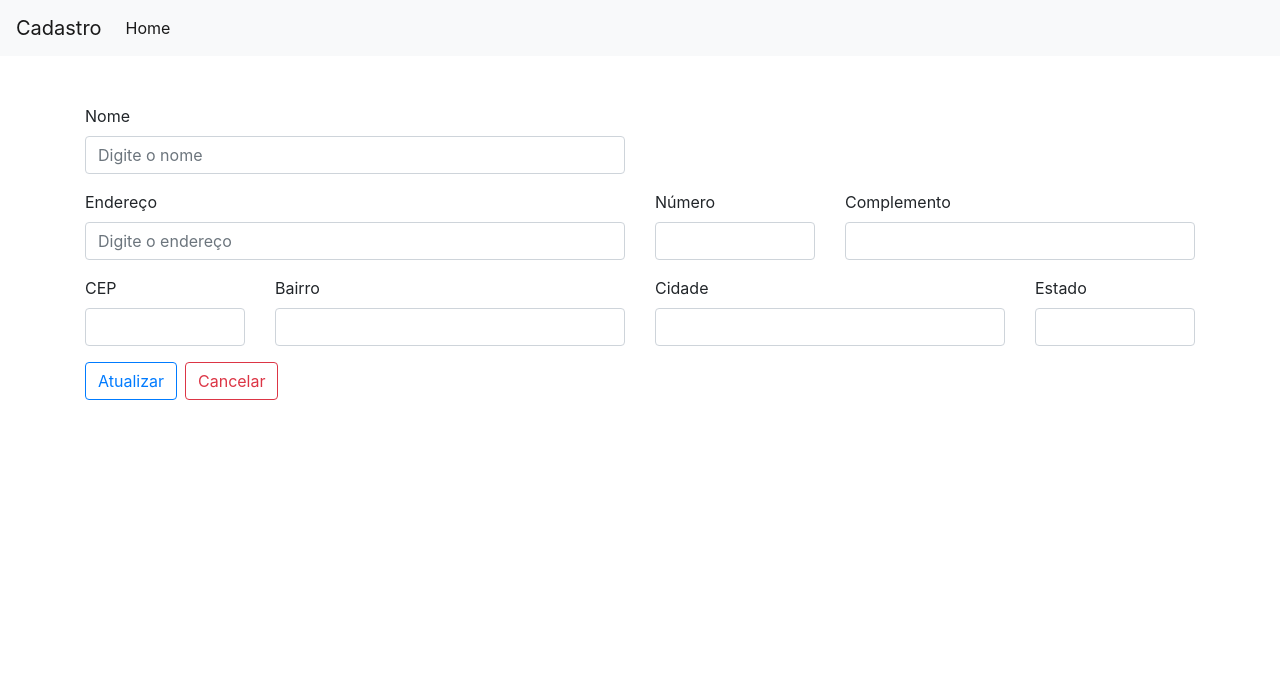
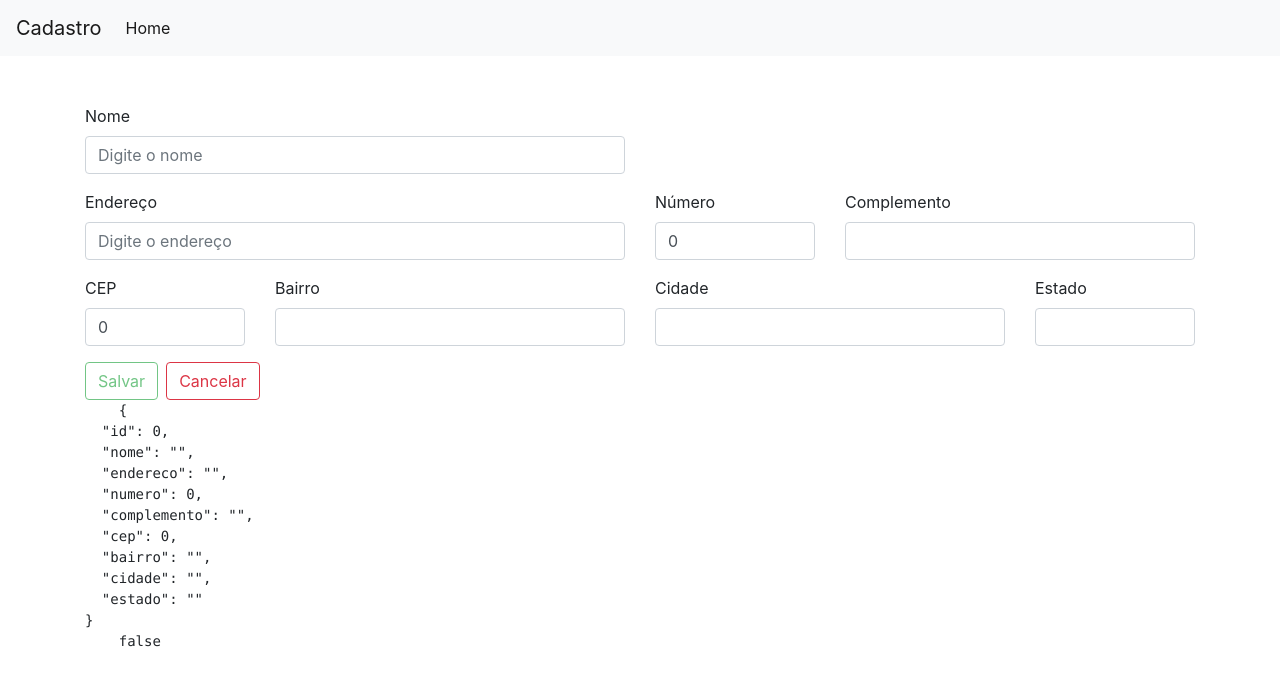
Before and after one commit to fabioleforte/cadastro, an Angular app: page /cadastro in a window 1280 px wide. Shown: the top 686 px of the page. Built offline with nearby package versions, Linux system fonts and the light colour scheme; no server answers.

Commit message:
correção no id, colocado validações

```diff
--- a/src/app/cadastro/cadastro.component.html
+++ b/src/app/cadastro/cadastro.component.html
@@ -9,6 +9,7 @@
           formControlName="nome"
           aria-describedby="nomeHelp"
           placeholder="Digite o nome"
+          maxLength="100"
         />
       </div>
     </div>
@@ -24,6 +25,7 @@
           formControlName="endereco"
           aria-describedby="enderecoHelp"
           placeholder="Digite o endereço"
+          maxLength="100"
         />
       </div>
     </div>
@@ -31,7 +33,7 @@
       <div class="form-group">
         <label for="numero">Número</label>
         <input
-          type="text"
+          type="number"
           class="form-control"
           formControlName="numero"
           aria-describedby="numeroHelp"
@@ -55,7 +57,12 @@
     <div class="col-md-2">
       <div class="form-group">
         <label for="cep">CEP</label>
-        <input type="text" class="form-control" formControlName="cep" aria-describedby="cepHelp" />
+        <input
+          type="number"
+          class="form-control"
+          formControlName="cep"
+          aria-describedby="cepHelp"
+        />
       </div>
     </div>
 
@@ -95,11 +102,21 @@
     </div>
   </div>
 
-  <button class="btn btn-outline-success mr-2" (click)="salvar()" *ngIf="habilitaSalvar">
+  <button
+    class="btn btn-outline-success mr-2"
+    (click)="salvar()"
+    *ngIf="habilitaSalvar"
+    [disabled]="form.invalid"
+  >
     Salvar
   </button>
   <button class="btn btn-outline-primary mr-2" (click)="atualizar()" *ngIf="habilitaAtualizar">
     Atualizar
   </button>
   <a class="btn btn-outline-danger mr-2" href="/lista">Cancelar</a>
+
+  <pre>
+    {{ form.value | json }}
+    {{ form.valid | json }}
+  </pre>
 </form>
--- a/src/app/cadastro/cadastro.component.ts
+++ b/src/app/cadastro/cadastro.component.ts
@@ -1,7 +1,7 @@
 import { Component, OnInit } from '@angular/core';
 import { ActivatedRoute, Router } from '@angular/router';
 import { ListaService } from './../lista/lista.service';
-import { FormGroup, FormBuilder } from '@angular/forms';
+import { FormGroup, FormBuilder, Validators } from '@angular/forms';
 import { Endereco } from './../shared/endereco';
 import { ToastrService } from 'ngx-toastr';
 
@@ -16,6 +16,7 @@ export class CadastroComponent implements OnInit {
   endereco: Endereco;
   habilitaSalvar: boolean;
   habilitaAtualizar: boolean;
+  pt = '[0-9]+$';
 
   constructor(
     private route: ActivatedRoute,
@@ -32,7 +33,7 @@ export class CadastroComponent implements OnInit {
     this.route.params.subscribe((params: any) => {
       const id = params['id'];
 
-      if (id === '') {
+      if (id === '' || id === undefined) {
         this.habilitaSalvar = true;
         this.habilitaAtualizar = false;
       } else {
@@ -53,15 +54,15 @@ export class CadastroComponent implements OnInit {
   validacaoForm(end: Endereco) {
 
     this.form = this.fb.group({
-      id: ['', end.id],
-      nome: ['', end.nome],
-      endereco: ['', end.endereco],
-      numero: ['', end.numero],
-      complemento: ['', end.complemento],
-      cep: ['', end.cep],
-      bairro: ['', end.bairro],
-      cidade: ['', end.cidade],
-      estado: ['', end.estado]
+      id: [end.id],
+      nome: [end.nome, Validators.compose([Validators.required, Validators.minLength(3)])],
+      endereco: [end.endereco, Validators.compose([Validators.minLength(3)])],
+      numero: [end.numero],
+      complemento: [end.complemento, Validators.compose([Validators.pattern('[a-zA-Z ]*')])],
+      cep: [end.cep, [Validators.required, Validators.maxLength(3)]],
+      bairro: [end.bairro],
+      cidade: [end.cidade],
+      estado: [end.estado]
 
     });
   }
--- a/src/app/shared/endereco.ts
+++ b/src/app/shared/endereco.ts
@@ -1,11 +1,11 @@
 export class Endereco {
-  id: number;
-  nome: string;
-  endereco: string;
-  numero: number;
-  complemento: string;
-  bairro: string;
-  cep: number;
-  cidade: string;
-  estado: string;
+  id: number = 0;
+  nome: string = '';
+  endereco: string = '';
+  numero: number = 0;
+  complemento: string = '';
+  bairro: string = '';
+  cep: number = 0;
+  cidade: string = '';
+  estado: string = '';
 }
```
